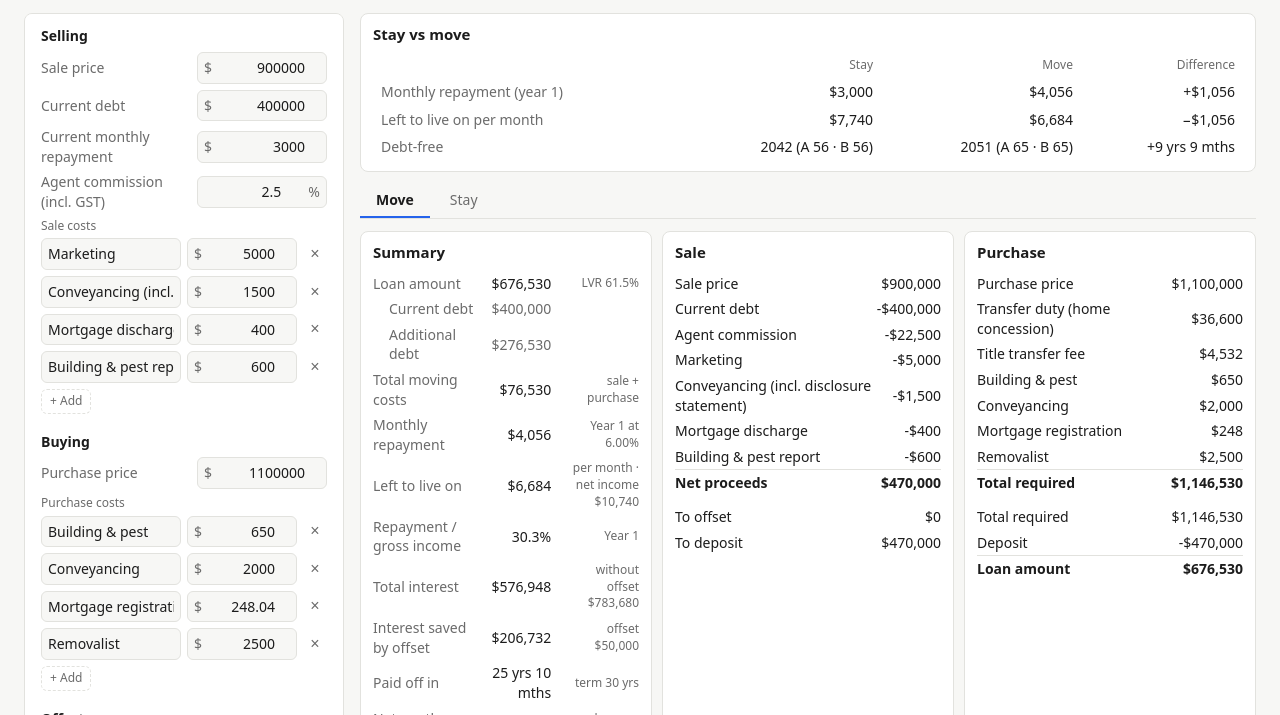
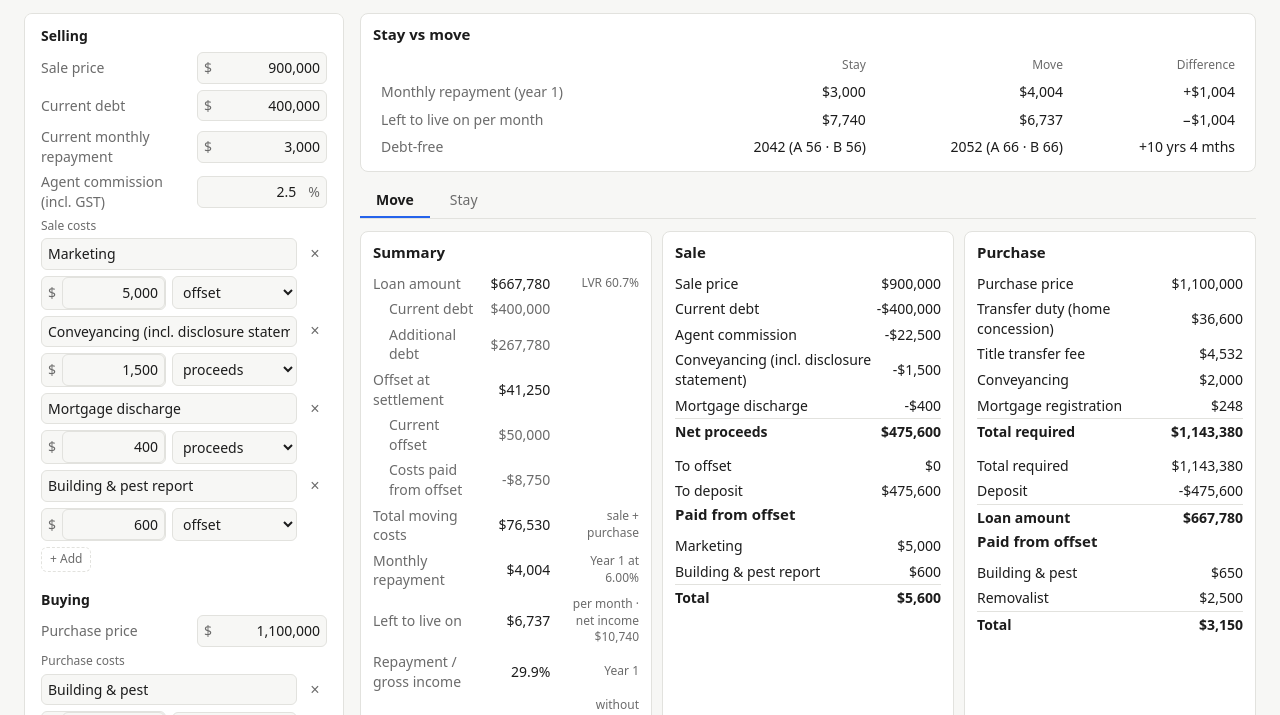
Before and after one commit to danielclarke/mortgage-calculator, a website built with Vite: page index.html in a window 1280 px wide. Shown: the part 71-786 px from the top of the page. Built offline with nearby package versions, Linux system fonts and the light colour scheme.

Commit message:
Loan terms, cost paid-from, other loans on charts, offset breakdown, formatted number inputs
Co-Authored-By: Claude Opus 5.5 <noreply@anthropic.com>

```diff
--- a/src/lists.ts
+++ b/src/lists.ts
@@ -1,3 +1,5 @@
+import { numberInput, parseNum } from './numinput';
+
 export type Item = Record<string, string | number>;
 
 export interface Column {
@@ -33,13 +35,8 @@ function control(col: Column, item: Item): HTMLElement {
   const wrap = document.createElement('div');
   wrap.className = 'input-wrap';
   if (col.prefix) wrap.append(Object.assign(document.createElement('span'), { textContent: col.prefix }));
-  const input = Object.assign(document.createElement('input'), {
-    type: 'number',
-    value: String(item[col.key]),
-    step: String(col.step ?? 1),
-    min: '0',
-  });
-  input.addEventListener('input', () => (item[col.key] = Number(input.value) || 0));
+  const input = numberInput(item[col.key]);
+  input.addEventListener('input', () => (item[col.key] = parseNum(input.value)));
   wrap.append(input);
   if (col.suffix) wrap.append(Object.assign(document.createElement('span'), { textContent: col.suffix }));
   return wrap;
@@ -48,7 +45,7 @@ function control(col: Column, item: Item): HTMLElement {
 export function listEditor(def: ListDef, items: Item[], onChange: () => void): { el: HTMLElement; redraw: () => void } {
   const el = document.createElement('div');
   el.className = 'list';
-  const compact = def.columns.length === 2;
+  const compact = def.columns.length <= 3;
 
   const redraw = () => {
     el.replaceChildren(Object.assign(document.createElement('div'), { className: 'list-title', textContent: def.title }));
@@ -63,7 +60,7 @@ export function listEditor(def: ListDef, items: Item[], onChange: () => void): {
       });
       const [nameCol, ...rest] = def.columns;
       if (compact) {
-        row.append(control(nameCol, item), control(rest[0], item), remove);
+        row.append(control(nameCol, item), remove, ...rest.map((c) => control(c, item)));
       } else {
         const head = document.createElement('div');
         head.className = 'list-head';
--- a/src/loan.ts
+++ b/src/loan.ts
@@ -14,7 +14,7 @@ export interface SimResult {
   totalPaid: number;
 }
 
-function amortPayment(principal: number, monthlyRate: number, months: number): number {
+export function amortPayment(principal: number, monthlyRate: number, months: number): number {
   if (months <= 0) return principal;
   if (monthlyRate === 0) return principal / months;
   return (principal * monthlyRate) / (1 - Math.pow(1 + monthlyRate, -months));
--- a/src/main.ts
+++ b/src/main.ts
@@ -2,7 +2,8 @@ import './style.css';
 import { Chart, registerables, type ChartDataset } from 'chart.js';
 import { calcTax, SUPER_RATE, TAX_YEAR, type TaxResult } from './tax';
 import { homeConcessionDuty, transferFee } from './duty';
-import { simulate, lmiEstimate, sideLoanSchedule, type SimResult } from './loan';
+import { simulate, lmiEstimate, sideLoanSchedule, amortPayment, type SimResult } from './loan';
+import { numberInput, parseNum, formatNum } from './numinput';
 import { listEditor, encodeList, decodeList, type Item, type ListDef } from './lists';
 
 Chart.register(...registerables);
@@ -31,13 +32,14 @@ const LISTS: Record<ListKey, ListDef> = {
     columns: [
       { key: 'name', label: 'Item', type: 'text' },
       { key: 'amount', label: 'Amount', type: 'number', step: 100, prefix: '$' },
+      { key: 'from', label: 'Paid from', type: 'select', options: ['proceeds', 'offset'] },
     ],
-    blank: () => ({ name: '', amount: 0 }),
+    blank: () => ({ name: '', amount: 0, from: 'offset' }),
     defaults: [
-      { name: 'Marketing', amount: 5000 },
-      { name: 'Conveyancing (incl. disclosure statement)', amount: 1500 },
-      { name: 'Mortgage discharge', amount: 400 },
-      { name: 'Building & pest report', amount: 600 },
+      { name: 'Marketing', amount: 5000, from: 'offset' },
+      { name: 'Conveyancing (incl. disclosure statement)', amount: 1500, from: 'proceeds' },
+      { name: 'Mortgage discharge', amount: 400, from: 'proceeds' },
+      { name: 'Building & pest report', amount: 600, from: 'offset' },
     ],
   },
   buyCosts: {
@@ -45,13 +47,14 @@ const LISTS: Record<ListKey, ListDef> = {
     columns: [
       { key: 'name', label: 'Item', type: 'text' },
       { key: 'amount', label: 'Amount', type: 'number', step: 100, prefix: '$' },
+      { key: 'from', label: 'Paid from', type: 'select', options: ['settlement', 'offset'] },
     ],
-    blank: () => ({ name: '', amount: 0 }),
+    blank: () => ({ name: '', amount: 0, from: 'offset' }),
     defaults: [
-      { name: 'Building & pest', amount: 650 },
-      { name: 'Conveyancing', amount: 2000 },
-      { name: 'Mortgage registration', amount: 248.04 },
-      { name: 'Removalist', amount: 2500 },
+      { name: 'Building & pest', amount: 650, from: 'offset' },
+      { name: 'Conveyancing', amount: 2000, from: 'settlement' },
+      { name: 'Mortgage registration', amount: 248.04, from: 'settlement' },
+      { name: 'Removalist', amount: 2500, from: 'offset' },
     ],
   },
   loans: {
@@ -60,11 +63,11 @@ const LISTS: Record<ListKey, ListDef> = {
       { key: 'name', label: 'Name', type: 'text' },
       { key: 'amount', label: 'Amount', type: 'number', step: 1000, prefix: '$' },
       { key: 'rate', label: 'Rate', type: 'number', step: 0.05, suffix: '%' },
-      { key: 'repay', label: 'Monthly repayment', type: 'number', step: 100, prefix: '$' },
+      { key: 'term', label: 'Term', type: 'number', step: 1, suffix: 'yrs' },
       { key: 'into', label: 'Paid into', type: 'select', options: ['offset', 'deposit'] },
       { key: 'from', label: 'Repay from', type: 'select', options: ['offset', 'income'] },
     ],
-    blank: () => ({ name: 'Loan', amount: 0, rate: 0, repay: 0, into: 'offset', from: 'offset' }),
+    blank: () => ({ name: 'Loan', amount: 0, rate: 0, term: 5, into: 'offset', from: 'offset' }),
     defaults: [],
   },
 };
@@ -144,13 +147,8 @@ function inputEl(def: FieldDef): HTMLDivElement {
   const wrap = document.createElement('div');
   wrap.className = 'input-wrap';
   if (def.prefix) wrap.append(Object.assign(document.createElement('span'), { textContent: def.prefix }));
-  const input = Object.assign(document.createElement('input'), {
-    type: 'number',
-    id: def.id,
-    value: String(def.value),
-    step: String(def.step),
-    min: '0',
-  });
+  const input = numberInput(def.value);
+  input.id = def.id;
   wrap.append(input);
   if (def.suffix) wrap.append(Object.assign(document.createElement('span'), { textContent: def.suffix }));
   row.append(label, wrap);
@@ -216,7 +214,7 @@ function buildInputs(): void {
       resizeRates();
       renderRates();
     } else if (t.dataset.year) {
-      rates[Number(t.dataset.year)] = Number(t.value) || 0;
+      rates[Number(t.dataset.year)] = parseNum(t.value);
     }
     update();
     writeHash();
@@ -238,7 +236,7 @@ function readHash(): void {
   const params = new URLSearchParams(location.hash.slice(1));
   for (const [id, el] of inputs) {
     const val = params.get(id);
-    if (val !== null && val !== '' && !Number.isNaN(Number(val))) el.value = val;
+    if (val !== null && val !== '' && !Number.isNaN(Number(val))) el.value = formatNum(val);
   }
   const r = params.get('rates');
   rates = r ? r.split(',').map((x) => Number(x) || 0) : [];
@@ -253,7 +251,7 @@ function readHash(): void {
 }
 
 function num(id: string): number {
-  return Number(inputs.get(id)!.value) || 0;
+  return parseNum(inputs.get(id)!.value);
 }
 
 function termYears(): number {
@@ -273,7 +271,7 @@ function renderRates(): void {
       const wrap = document.createElement('div');
       wrap.className = 'input-wrap';
       wrap.append(Object.assign(document.createElement('span'), { textContent: `Y${i + 1}` }));
-      const input = Object.assign(document.createElement('input'), { type: 'number', value: String(r), step: '0.05', min: '0' });
+      const input = numberInput(r);
       input.dataset.year = String(i);
       wrap.append(input);
       return wrap;
@@ -405,6 +403,8 @@ function renderScenario(
   offsetAt: (m: number) => number,
   owedAt: (m: number) => number,
   outgoingAt: (m: number) => number,
+  sidePaidAt: (m: number) => number,
+  owedTitle: string,
   price: number,
   months: number,
   horizon: number,
@@ -425,6 +425,9 @@ function renderScenario(
   const horizonYears = horizon / 12;
   const outgoing = payment.map((_, i) => outgoingAt(i));
   const hasOutgoing = outgoing.some((x) => x > 0);
+  const sidePaid = payment.map((_, i) => sidePaidAt(i));
+  const hasSide = sidePaid.some((x) => x > 0);
+  const sideOwed = payment.map((_, i) => owedAt(i + 1));
 
   document.getElementById(`${key}Cards`)!.innerHTML = '<h2>Summary</h2><table class="summary">' + [
     ...extraCards,
@@ -442,6 +445,7 @@ function renderScenario(
     series('Principal', COLORS.principal, principal),
     series('Interest', COLORS.interest, interest),
     series('Interest saved by offset', COLORS.saved, saved, { borderDash: [4, 3] }),
+    ...(hasSide ? [series(owedTitle, COLORS.net, sidePaid)] : []),
   ], horizonYears);
 
   setChart(`${key}Cumulative`, [
@@ -449,12 +453,14 @@ function renderScenario(
     series('Principal', COLORS.principal, cumulative(principal)),
     series('Interest', COLORS.interest, cumulative(interest)),
     series('Interest saved by offset', COLORS.saved, cumulative(saved), { borderDash: [4, 3] }),
+    ...(hasSide ? [series(owedTitle, COLORS.net, cumulative(sidePaid))] : []),
   ], horizonYears);
 
   setChart(`${key}Balance`, [
     series('Loan balance', COLORS.principal, balance, { fill: 'origin' }),
     series('Loan balance (no offset)', COLORS.income, noOffset.rows.map((x) => x.balance), { borderDash: [4, 3] }),
     series('Offset', COLORS.offset, balance.map((_, i) => offsetAt(i + 1))),
+    ...(hasSide ? [series('Other loans owed', COLORS.net, sideOwed)] : []),
   ], horizonYears);
 
   setChart(`${key}Cash`, [
@@ -498,12 +504,15 @@ function update(): void {
   const v = (id: string) => num(id);
 
   const commission = (v('salePrice') * v('commissionPct')) / 100;
+  const named = (it: Item): [string, number] => [String(it.name), Number(it.amount)];
+  const total = (xs: [string, number][]) => xs.reduce((a, [, x]) => a + x, 0);
   const sellCosts: [string, number][] = [
     ['Agent commission', commission],
-    ...lists.sellCosts.map((it): [string, number] => [String(it.name), Number(it.amount)]),
+    ...lists.sellCosts.filter((it) => it.from !== 'offset').map(named),
   ];
-  const sellCostTotal = sellCosts.reduce((a, [, x]) => a + x, 0);
-  const netProceeds = v('salePrice') - v('payout') - sellCostTotal;
+  const sellOffsetCosts = lists.sellCosts.filter((it) => it.from === 'offset').map(named);
+  const sellCostTotal = total(sellCosts) + total(sellOffsetCosts);
+  const netProceeds = v('salePrice') - v('payout') - total(sellCosts);
   const toOffset = Math.min(v('proceedsToOffset'), Math.max(0, netProceeds));
   const deposit = netProceeds - toOffset;
 
@@ -512,51 +521,63 @@ function update(): void {
   const buyCosts: [string, number][] = [
     ['Transfer duty (home concession)', duty],
     ['Title transfer fee', titleFee],
-    ...lists.buyCosts.map((it): [string, number] => [String(it.name), Number(it.amount)]),
+    ...lists.buyCosts.filter((it) => it.from !== 'offset').map(named),
   ];
-  const buyCostTotal = buyCosts.reduce((a, [, x]) => a + x, 0);
+  const buyOffsetCosts = lists.buyCosts.filter((it) => it.from === 'offset').map(named);
+  const settlementCosts = total(buyCosts);
+  const buyCostTotal = settlementCosts + total(buyOffsetCosts);
+  const offsetCosts = total(sellOffsetCosts) + total(buyOffsetCosts);
 
   const depositLoans = lists.loans
     .filter((l) => l.into === 'deposit' && Number(l.amount) > 0)
     .map((l): [string, number] => [String(l.name) || 'Loan', Number(l.amount)]);
   const loanDeposit = depositLoans.reduce((a, [, x]) => a + x, 0);
-  const baseLoan = Math.max(0, v('purchasePrice') + buyCostTotal - deposit - loanDeposit);
+  const baseLoan = Math.max(0, v('purchasePrice') + settlementCosts - deposit - loanDeposit);
   const lvr = v('purchasePrice') > 0 ? baseLoan / v('purchasePrice') : 0;
   const lmi = lmiEstimate(baseLoan, lvr);
   const loan = baseLoan + lmi.premium;
-  const baseOffset = v('currentOffset') + toOffset;
-  const sideLoans = lists.loans.map((l) => ({
-    name: String(l.name) || 'Loan',
-    amount: Number(l.amount),
-    rate: Number(l.rate),
-    repay: Number(l.repay),
-    intoOffset: l.into !== 'deposit',
-    fromOffset: l.from !== 'income',
-    sched: sideLoanSchedule(Number(l.amount), Number(l.rate), Number(l.repay), MAX_MONTHS),
-  }));
+  const baseOffset = v('currentOffset') + toOffset - offsetCosts;
+  const sideLoans = lists.loans.map((l) => {
+    const termMonths = Math.max(1, Math.min(MAX_MONTHS, Math.round(Number(l.term) * 12)));
+    const repay = amortPayment(Number(l.amount), Number(l.rate) / 100 / 12, termMonths);
+    return {
+      name: String(l.name) || 'Loan',
+      amount: Number(l.amount),
+      rate: Number(l.rate),
+      repay,
+      intoOffset: l.into !== 'deposit',
+      fromOffset: l.from !== 'income',
+      sched: sideLoanSchedule(Number(l.amount), Number(l.rate), repay, MAX_MONTHS),
+    };
+  });
   const offsetArr: number[] = [];
   const owedArr: number[] = [];
   const outArr: number[] = [];
+  const sidePaidArr: number[] = [];
   const cumPaid = sideLoans.map(() => 0);
   for (let m = 0; m <= MAX_MONTHS; m++) {
     let off = baseOffset;
     let owed = 0;
     let out = 0;
+    let sidePaid = 0;
     sideLoans.forEach((l, i) => {
       off += (l.intoOffset ? l.amount : 0) - (l.fromOffset ? cumPaid[i] : 0);
       owed += l.sched.owed[m] ?? 0;
       const p = l.sched.paid[m] ?? 0;
       if (!l.fromOffset) out += p;
+      sidePaid += p;
       cumPaid[i] += p;
     });
     offsetArr.push(Math.max(0, off));
     owedArr.push(owed);
     outArr.push(out);
+    sidePaidArr.push(sidePaid);
   }
   const at = (arr: number[]) => (m: number) => arr[Math.min(m, arr.length - 1)];
   const offsetAt = at(offsetArr);
   const owedAt = at(owedArr);
   const outgoingAt = at(outArr);
+  const sidePaidAt = at(sidePaidArr);
   const years = termYears();
   const months = years * 12;
 
@@ -598,6 +619,7 @@ function update(): void {
   if (netProceeds < 0) warnings.push('Sale proceeds are negative: payout and selling costs exceed the sale price.');
   if (lmi.premium) warnings.push(`LVR above 80%. LMI estimated at ${fmtPct(lmi.rate)} of the loan and added to the loan.`);
   if (lvr > 0.95) warnings.push('LVR above 95%. Most lenders will not lend at this LVR.');
+  if (baseOffset < 0) warnings.push(`Costs paid from the offset exceed the available offset by ${$(-baseOffset)}.`);
   if (moveLeft < 0) warnings.push('Repayments exceed net household income.');
   for (const l of sideLoans) if (l.amount > 0 && l.sched.payoffMonth === null) warnings.push(`${l.name} is not repaid within 40 years at ${$(l.repay)}/mth.`);
   if (v('payout') > 0 && stayFull.payoffMonth === null) warnings.push('Current repayment does not pay off the current debt within 40 years.');
@@ -612,24 +634,31 @@ function update(): void {
     table('', [
       ['To offset', toOffset],
       ['To deposit', deposit],
-    ]);
+    ]) +
+    (sellOffsetCosts.length ? table('Paid from offset', sellOffsetCosts, 'Total') : '');
 
   document.getElementById('buyTable')!.innerHTML =
     table('Purchase', [['Purchase price', v('purchasePrice')], ...buyCosts], 'Total required') +
     table('', [
-      ['Total required', v('purchasePrice') + buyCostTotal],
+      ['Total required', v('purchasePrice') + settlementCosts],
       ['Deposit', -deposit],
       ...depositLoans.map(([n, x]): [string, number] => [n, -x]),
       ...(lmi.premium ? ([['LMI (est.)', lmi.premium]] as [string, number][]) : []),
-    ], 'Loan amount');
+    ], 'Loan amount') +
+    (buyOffsetCosts.length ? table('Paid from offset', buyOffsetCosts, 'Total') : '');
 
   document.getElementById('incomeTable')!.innerHTML = incomeTable(taxA, taxB);
 
   const stayNoOffset = simulate(v('payout'), MAX_MONTHS, rates, 0, v('stayRepayment'));
-  renderScenario('move', withOffset, noOffset, offsetAt, owedAt, outgoingAt, v('purchasePrice'), months, horizon, netMonthly, grossMonthly, houseValue, [
+  renderScenario('move', withOffset, noOffset, offsetAt, owedAt, outgoingAt, sidePaidAt, 'Other loan repayments', v('purchasePrice'), months, horizon, netMonthly, grossMonthly, houseValue, [
     card('Loan amount', $(loan), `LVR ${fmtPct(lvr)}${lmi.premium ? ` · incl. LMI ${$(lmi.premium)}` : ''}`),
     subCard('Current debt', $(v('payout'))),
     subCard('Additional debt', $(loan - v('payout'))),
+    card('Offset at settlement', $(offsetAt(0))),
+    subCard('Current offset', $(v('currentOffset'))),
+    ...(toOffset ? [subCard('Sale proceeds', $(toOffset))] : []),
+    ...sideLoans.filter((l) => l.intoOffset && l.amount > 0).map((l) => subCard(l.name, $(l.amount))),
+    ...(offsetCosts ? [subCard('Costs paid from offset', $(-offsetCosts))] : []),
     card('Total moving costs', $(sellCostTotal + buyCostTotal), 'sale + purchase'),
     ...sideLoans
       .filter((l) => l.amount > 0)
@@ -641,15 +670,15 @@ function update(): void {
         ),
       ),
   ]);
-  renderScenario('stay', stay, stayNoOffset, () => v('currentOffset'), () => 0, () => 0, v('salePrice'), stayMonths, horizon, netMonthly, grossMonthly, houseValue, [
+  renderScenario('stay', stay, stayNoOffset, () => v('currentOffset'), () => 0, () => 0, () => 0, '', v('salePrice'), stayMonths, horizon, netMonthly, grossMonthly, houseValue, [
     card('Loan amount', $(v('payout')), `repayment ${$(v('stayRepayment'))}/mth`),
   ]);
 
   document.getElementById('assumptions')!.innerHTML = `<strong>Assumptions</strong><ul>
     <li>Principal &amp; interest, monthly. Repayment recalculated over the remaining term whenever the rate changes.</li>
     <li>Offset balance stays constant, except for other loans. Interest is charged on loan balance minus offset.</li>
-    <li>Sale costs are deducted from sale proceeds. Purchase costs are funded from the deposit and loan.</li>
-    <li>Other loans (move only): paid into the offset or the deposit at settlement. A deposit loan reduces the bank loan, LVR and LMI. Repaid in fixed monthly amounts either from the offset (offset falls) or from income (reduces money left to live on). Interest at the loan's rate is added monthly.</li>
+    <li>Each cost is paid either from the offset (reduces the starting offset) or from sale proceeds / at settlement (reduces the deposit or adds to the loan). Agent commission is paid from proceeds; duty and title fee at settlement.</li>
+    <li>Other loans (move only): paid into the offset or the deposit at settlement. A deposit loan reduces the bank loan, LVR and LMI. Repaid principal &amp; interest over the loan's term in fixed monthly amounts, either from the offset (offset falls) or from income (reduces money left to live on). Interest at the loan's rate is added monthly.</li>
     <li>QLD transfer duty uses the home concession rates (owner-occupier, not first home).</li>
     <li>Title transfer and mortgage registration fees: Titles Queensland FY2026-27 schedule.</li>
     <li>LMI is a rough estimate by LVR band. Actual premiums vary by lender and insurer.</li>
--- /dev/null
+++ b/src/numinput.ts
@@ -0,0 +1,31 @@
+export function parseNum(s: string): number {
+  return Number(s.replace(/,/g, '')) || 0;
+}
+
+export function formatNum(s: string): string {
+  const clean = s.replace(/[^0-9.]/g, '');
+  const [int, ...dec] = clean.split('.');
+  const intFmt = int.replace(/^0+(?=\d)/, '').replace(/\B(?=(\d{3})+(?!\d))/g, ',');
+  return dec.length ? `${intFmt}.${dec.join('')}` : intFmt;
+}
+
+export function numberInput(value: number | string): HTMLInputElement {
+  const input = document.createElement('input');
+  input.type = 'text';
+  input.inputMode = 'decimal';
+  input.autocomplete = 'off';
+  input.value = formatNum(String(value));
+  input.addEventListener('input', () => {
+    const caret = input.selectionStart ?? input.value.length;
+    const before = input.value.slice(0, caret).replace(/[^0-9.]/g, '').length;
+    input.value = formatNum(input.value);
+    let pos = 0;
+    let seen = 0;
+    while (pos < input.value.length && seen < before) {
+      if (/[0-9.]/.test(input.value[pos])) seen++;
+      pos++;
+    }
+    input.setSelectionRange(pos, pos);
+  });
+  return input;
+}
--- a/src/style.css
+++ b/src/style.css
@@ -56,11 +56,11 @@ details { margin-bottom: 14px; }
 .field label { color: var(--muted); }
 .input-wrap { display: flex; align-items: center; border: 1px solid var(--border); border-radius: 6px; background: var(--bg); }
 .input-wrap span { padding: 0 6px; color: var(--muted); }
-input[type=number] {
+.input-wrap input {
   width: 100%; border: none; background: transparent; color: var(--text);
   padding: 5px 6px; font: inherit; text-align: right;
 }
-input[type=number]:focus { outline: none; }
+.input-wrap input:focus { outline: none; }
 .input-wrap:focus-within { border-color: var(--accent); }
 .rates { display: grid; grid-template-columns: repeat(3, 1fr); gap: 6px; }
 .rates .input-wrap span { font-size: 12px; }
@@ -121,3 +121,5 @@ tr.total td { border-top: 1px solid var(--border); font-weight: 600; }
 }
 .list .remove { border: none; background: none; color: var(--muted); font-size: 16px; cursor: pointer; padding: 0; }
 .list .add { font: inherit; font-size: 12px; padding: 3px 8px; border: 1px dashed var(--border); border-radius: 6px; background: none; color: var(--muted); cursor: pointer; }
+.list-item.compact { grid-template-columns: 1fr 1fr 24px; }
+.list-item.compact > :first-child { grid-column: 1 / 3; }
```
